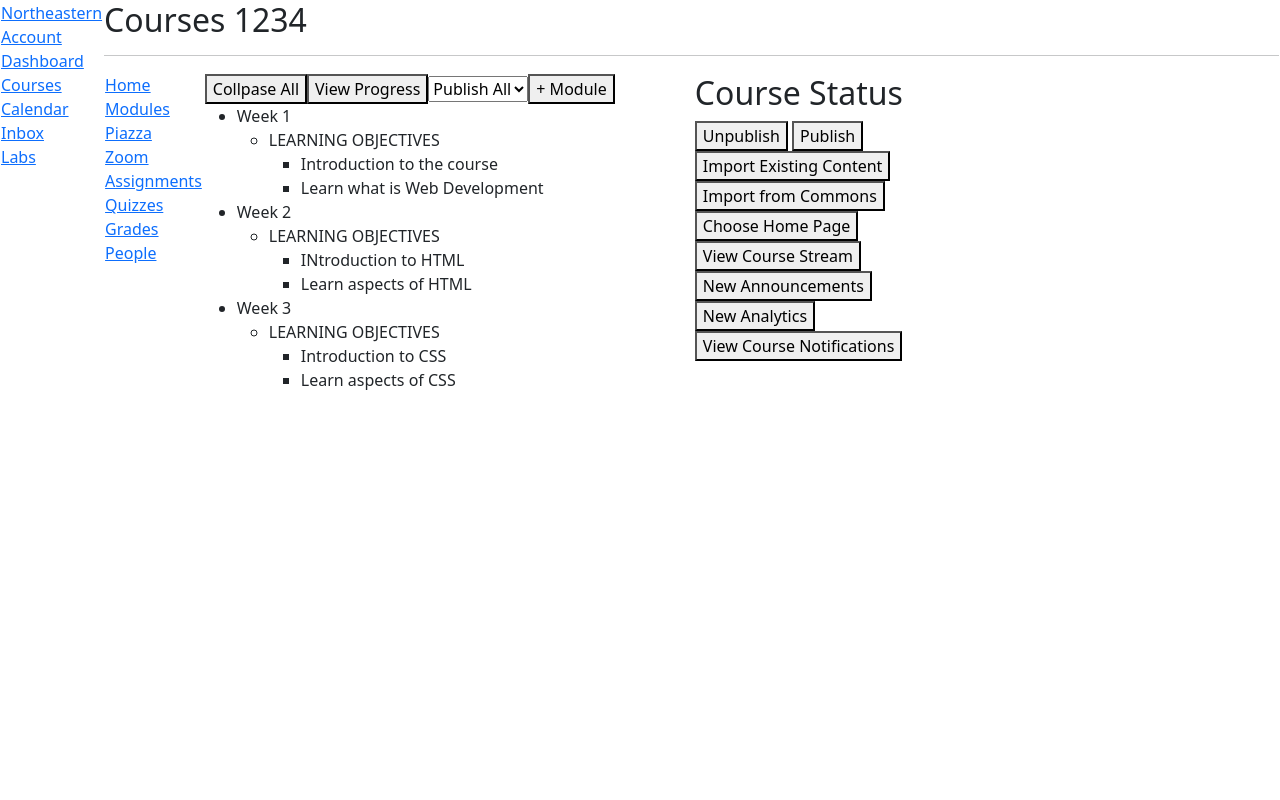
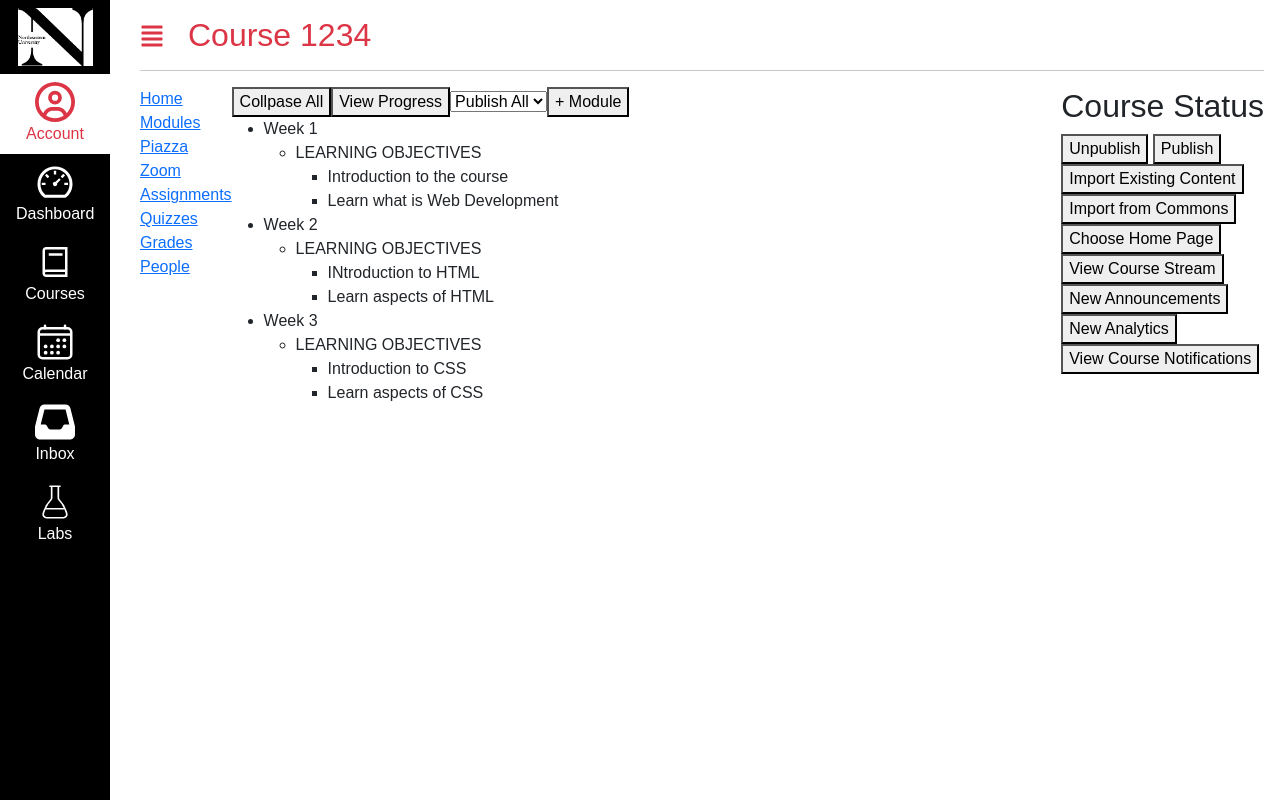
Before and after one commit to ThomasRoch18/kanbaz-next-js, a Next.js app: page /Courses/1234/Home in a window 1280 px wide. Built offline with nearby package versions, Linux system fonts and the light colour scheme.

Commit message:
Started Kambaz assignment, added icons to Lab2

```diff
--- a/app/(Kambaz)/Courses/[cid]/Home/page.tsx
+++ b/app/(Kambaz)/Courses/[cid]/Home/page.tsx
@@ -3,13 +3,17 @@
 export default function Home() {
  return (
    <div id="wd-home">
-     <table>
-       <tbody>
-         <tr>
-           <td valign="top" width="70%"> <Modules /> </td>
-           <td valign="top"> <CourseStatus /> </td>
-         </tr>
-       </tbody>
-     </table>
-   </div>
+
+    <div className="d-flex" id="wd-home">
+      <div className="flex-fill me-3">
+        <Modules />
+      </div>
+
+      <div className="d-none d-lg-block">
+        <CourseStatus />
+      </div>
+    </div>
+
+  </div>
+
 );}
--- a/app/(Kambaz)/Courses/[cid]/layout.tsx
+++ b/app/(Kambaz)/Courses/[cid]/layout.tsx
@@ -1,19 +1,23 @@
 import { ReactNode } from "react";
+import { FaAlignJustify } from "react-icons/fa";
 import CourseNavigation from "./Navigation";
 export default async function CoursesLayout(
   { children, params }: Readonly<{ children: ReactNode; params: Promise<{ cid: string }> }>) {
  const { cid } = await params;
  return (
    <div id="wd-courses">
-     <h2>Courses {cid}</h2>
-     <hr />
-     <table>
-       <tbody>
-         <tr>
-           <td valign="top" width="200"> <CourseNavigation /> </td>
-           <td valign="top" width="100%"> {children} </td>
-         </tr>
-       </tbody>
-     </table>
-   </div>
+    <h2 className="text-danger">
+        <FaAlignJustify className="me-4 fs-4 mb-1" />
+        Course {cid} </h2> <hr />
+
+    <div className="d-flex">
+      <div className="d-none d-md-block">
+        <CourseNavigation />
+
+      </div>
+      <div className="flex-fill">
+        {children}
+      </div></div>
+  </div>
+
 );}
--- a/app/(Kambaz)/Navigation.tsx
+++ b/app/(Kambaz)/Navigation.tsx
@@ -1,13 +1,59 @@
+import { AiOutlineDashboard } from "react-icons/ai";
+import { IoCalendarOutline } from "react-icons/io5";
+import { LiaBookSolid, LiaCogSolid } from "react-icons/lia";
+import { FaInbox, FaRegCircleUser } from "react-icons/fa6";
+import { CiBeaker1 } from "react-icons/ci";
+import { ListGroup, ListGroupItem } from "react-bootstrap";
 import Link from "next/link";
 export default function KambazNavigation() {
-  return (
-    <div id="wd-kambaz-navigation">
-      <a href="https://www.northeastern.edu/" id="wd-neu-link" target="_blank">Northeastern</a><br/>
-      <Link href="/Account" id="wd-account-link">Account</Link><br/>
-      <Link href="/Dashboard" id="wd-dashboard-link">Dashboard</Link><br/>
-      <Link href="/Dashboard" id="wd-course-link">Courses</Link><br/>
-      <Link href="/Calendar" id="wd-calendar-link">Calendar</Link><br/>
-      <Link href="/Inbox" id="wd-inbox-link">Inbox</Link><br/>
-      <Link href="/Labs" id="wd-labs-link">Labs</Link><br/>
-    </div>
+ return (
+   <ListGroup className="rounded-0 position-fixed bottom-0 top-0 d-none d-md-block bg-black z-2" style={{ width: 110 }}
+              id="wd-kambaz-navigation">
+     <ListGroupItem className="bg-black border-0 text-center" as="a"
+              target="_blank" href="https://www.northeastern.edu/" id="wd-neu-link">
+       <img src="/images/NEU.png" width="75px" alt="Northeastern University" />
+     </ListGroupItem>
+     <ListGroupItem className="border-0 bg-white text-center">
+       <Link href="/Account" id="wd-account-link" className="text-danger text-decoration-none">
+         <FaRegCircleUser className="fs-1 text-danger" />
+         <br />
+         Account
+       </Link>
+     </ListGroupItem>
+     <ListGroupItem className="border-0 bg-black text-center">
+       <Link href="/Dashboard" id="wd-dashboard-link" className="text-white text-decoration-none">
+         <AiOutlineDashboard className="fs-1 text-white" />
+         <br />
+         Dashboard
+       </Link>
+     </ListGroupItem>
+     <ListGroupItem className="border-0 bg-black text-center">
+       <Link href="/Dashboard" id="wd-course-link" className="text-white text-decoration-none">
+         <LiaBookSolid className="fs-1 text-white" />
+         <br />
+         Courses
+       </Link>
+     </ListGroupItem>
+     <ListGroupItem className="border-0 bg-black text-center">
+       <Link href="/Calendar" id="wd-calendar-link" className="text-white text-decoration-none">
+         <IoCalendarOutline className="fs-1 text-white" />
+         <br />
+         Calendar
+       </Link>
+     </ListGroupItem>
+     <ListGroupItem className="border-0 bg-black text-center">
+       <Link href="/Inbox" id="wd-inbox-link" className="text-white text-decoration-none">
+         <FaInbox className="fs-1 text-white" />
+         <br />
+         Inbox
+       </Link>
+     </ListGroupItem>
+     <ListGroupItem className="border-0 bg-black text-center">
+       <Link href="/Labs" id="wd-labs-link" className="text-white text-decoration-none">
+         <CiBeaker1 className="fs-1 text-white" />
+         <br />
+         Labs
+       </Link>
+     </ListGroupItem>
+   </ListGroup>
 );}
--- a/app/(Kambaz)/layout.tsx
+++ b/app/(Kambaz)/layout.tsx
@@ -1,13 +1,20 @@
 import { ReactNode } from "react";
 import KambazNavigation from "./Navigation";
+import "./styles.css";
 export default function KambazLayout({ children }: Readonly<{ children: ReactNode }>) {
  return (
-   <table>
-     <tbody>
-       <tr>
-         <td valign="top" width="200">  <KambazNavigation /> </td>
-         <td valign="top" width="100%"> {children}           </td>
-       </tr>
-     </tbody>
-   </table>
+   <div id="wd-kambaz">
+
+    <div className="d-flex">
+      <div>
+        <KambazNavigation />
+      </div>
+
+      <div className="wd-main-content-offset p-3 flex-fill">
+        {children}
+      </div>
+    </div>
+
+  </div>
+
 );}
--- /dev/null
+++ b/app/(Kambaz)/styles.css
@@ -0,0 +1,15 @@
+body   {
+  margin: 0;
+  padding: 0;
+}
+
+body * {
+  font-family: Arial,
+  Helvetica, sans-serif;
+}
+
+@media (min-width: 768px) {
+  #wd-kambaz .wd-main-content-offset {
+    padding-left: 140px !important;
+  }
+}
--- a/app/Labs/Lab2/page.tsx
+++ b/app/Labs/Lab2/page.tsx
@@ -11,6 +11,7 @@
 import Float from "./Float";
 import GridLayout from "./GridLayout";
 import Flex from "./Flex";
+import ReactIconsSampler from "./ReactIcons";
 import BootstrapGrid from "./BootstrapGrid";
 import { Container } from "react-bootstrap";
 import ScreenSizeLabel from "./ScreenSizeLabel";
@@ -70,6 +71,7 @@
           </div>
         </div>
       </div>
+      <ReactIconsSampler />
       <ForegroundColors />
       <BackgroundColors />
       <Borders />
--- a/package.json
+++ b/package.json
@@ -13,7 +13,8 @@
     "next": "15.5.3",
     "react": "19.1.0",
     "react-bootstrap": "^2.10.10",
-    "react-dom": "19.1.0"
+    "react-dom": "19.1.0",
+    "react-icons": "^5.5.0"
   },
   "devDependencies": {
     "@eslint/eslintrc": "^3",
```
Also changed, not shown: app/Labs/Lab2/ReactIcons.tsx (added, +18 -0 lines), public/images/NEU.png (added), 1 other file (tests, documents, lock files or other folders).
